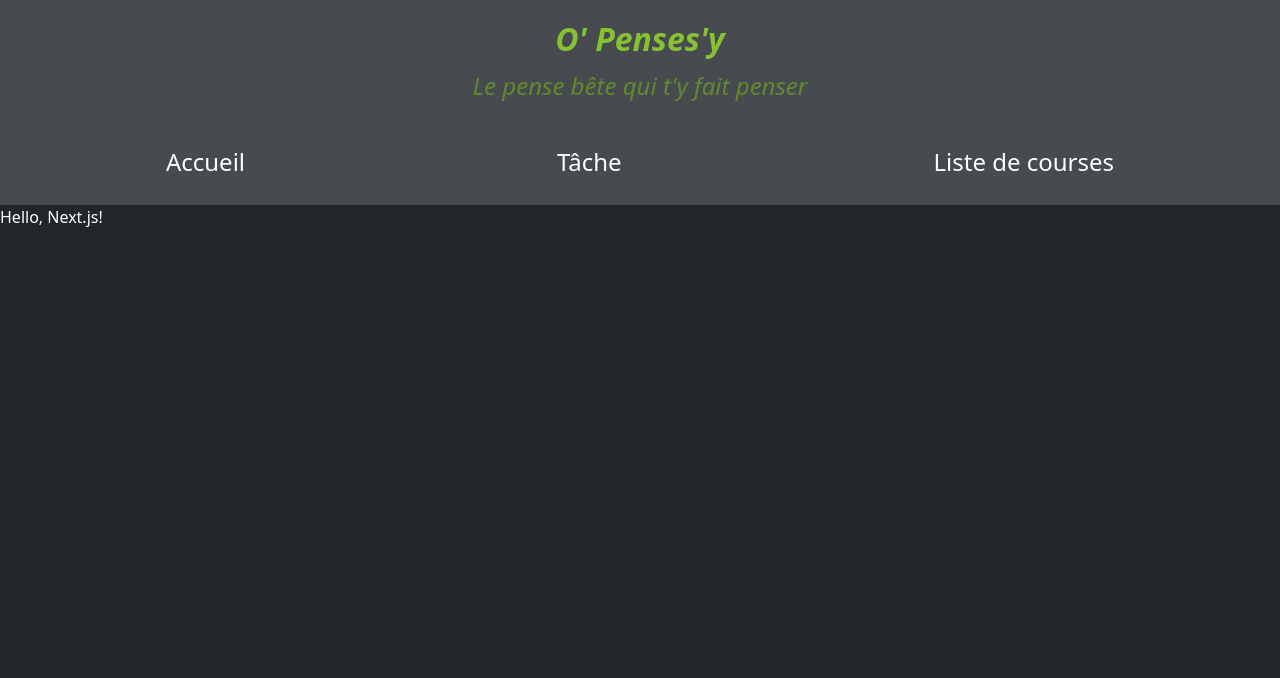
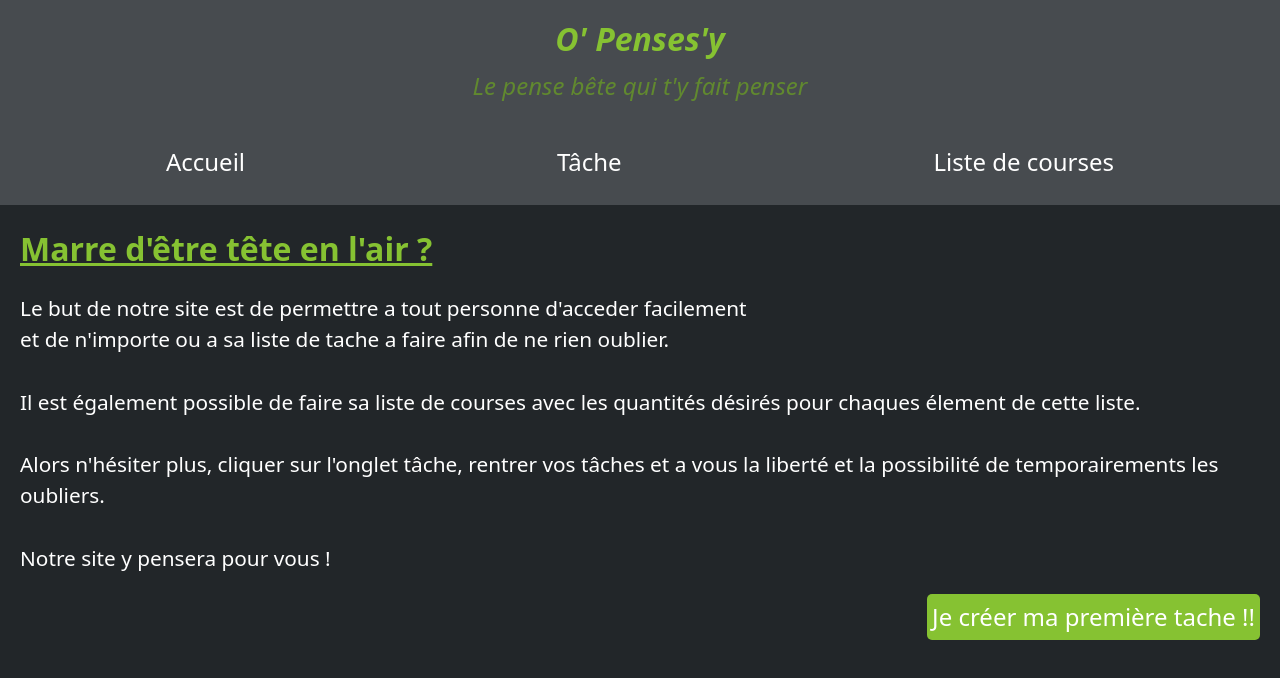
Before and after one commit to AlbanBerthn/todolist-next, a Next.js app: page / in a window 1280 px wide. Shown: the top 678 px of the page. Built offline with nearby package versions, Linux system fonts and the light colour scheme.

Commit message:
mise en place de la page d'accueil et redirection du bouton sur l'url de la page Task

```diff
--- /dev/null
+++ b/src/app/page.scss
@@ -0,0 +1,28 @@
+.presentation {
+  display: flex;
+  flex-direction: column;
+  margin: 10px;
+
+  &__title {
+    margin: 10px;
+    color: #86c232;
+    font-weight: bold;
+    font-size: 2em;
+    text-decoration: underline;
+  }
+
+  &__description {
+    margin: 10px;
+    font-size: 1.3em;
+  }
+
+  &__button {
+    background-color: #86c232;
+    margin: 10px;
+    padding: 5px;
+    border-radius: 5px;
+    font-size: 1.5em;
+    align-self: self-end;
+    justify-self: end;
+  }
+}
--- a/src/app/page.tsx
+++ b/src/app/page.tsx
@@ -1,3 +1,37 @@
+"use client";
+import { useRouter } from "next/navigation";
+import "./page.scss";
+
 export default function Page() {
-  return <h1>Hello, Next.js!</h1>;
+  const router = useRouter();
+  function handleClick() {
+    router.push("/Task");
+  }
+  return (
+    <div className="presentation">
+      <h3 className="presentation__title">
+        Marre d&apos;être tête en l&apos;air ?
+      </h3>
+      <p className="presentation__description">
+        Le but de notre site est de permettre a tout personne d&apos;acceder
+        facilement <br />
+        et de n&apos;importe ou a sa liste de tache a faire afin de ne rien
+        oublier. <br />
+        <br />
+        Il est également possible de faire sa liste de courses avec les
+        quantités désirés pour chaques élement de cette liste. <br />
+        <br />
+        Alors n&apos;hésiter plus, cliquer sur l&apos;onglet tâche, rentrer vos
+        tâches et a vous la liberté et la possibilité de temporairements les
+        oubliers.
+        <br />
+        <br />
+        Notre site y pensera pour vous !
+      </p>
+
+      <button className="presentation__button" onClick={handleClick}>
+        Je créer ma première tache !!
+      </button>
+    </div>
+  );
 }
```
